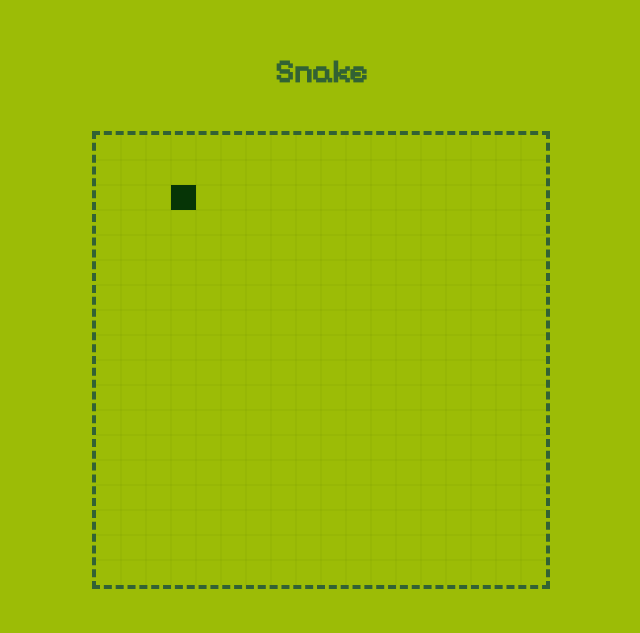
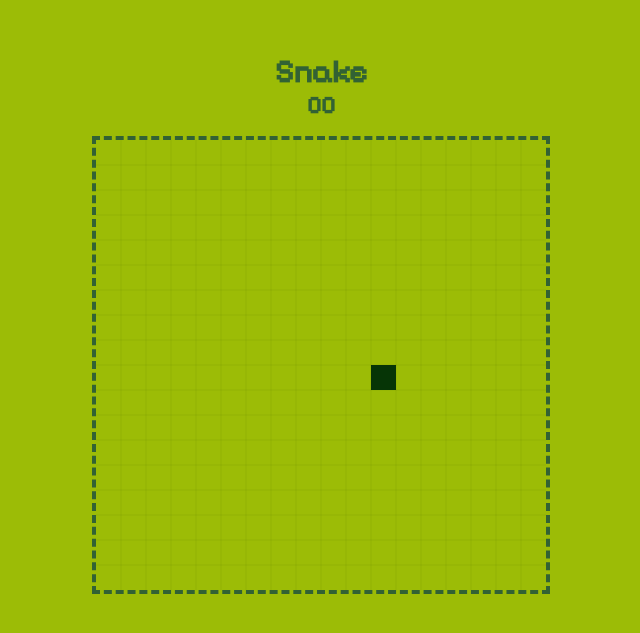
Before and after one commit to gabrielrez/Retro-Javascript-Games, a plain HTML site: page html/snake.html in a window 1280 px wide. Shown: the part 107-740 px from the top of the page, without its empty margins (319-959 px from the left). Drawn offline with Linux system fonts and the light colour scheme.

Commit message:
food generate

```diff
--- a/html/snake.html
+++ b/html/snake.html
@@ -14,6 +14,7 @@
 <body>
   <div class="container">
     <h1 class="title c3">Snake</h1>
+    <h3 class="score c3">00</h3>
     <canvas class="canvas" width="450" height="450"></canvas>
   </div>
 
--- a/js/snake.js
+++ b/js/snake.js
@@ -7,12 +7,21 @@ const snake = [
   { x: 225, y: 250 },
 ];
 const food = {
-  x: 75,
-  y: 50,
+  x: randomPosition(),
+  y: randomPosition(),
   color: "#063506",
 };
 let direction, loopId;
 direction = "up";
+
+function randomNumber(min, max) {
+  return Math.round(Math.random() * (max - min) + min);
+}
+
+function randomPosition() {
+  const number = randomNumber(0, canvas.width - size);
+  return Math.round(number / size) * size;
+}
 
 function drawSnake() {
   ctx.fillStyle = snakeColor;
--- a/styles/snake.css
+++ b/styles/snake.css
@@ -1,4 +1,8 @@
 canvas {
-  margin-top: 40px;
+  margin-top: 16px;
   border: 4px dashed var(--cor3);
 }
+
+.score {
+  font-size: 1.5rem;
+}
```
